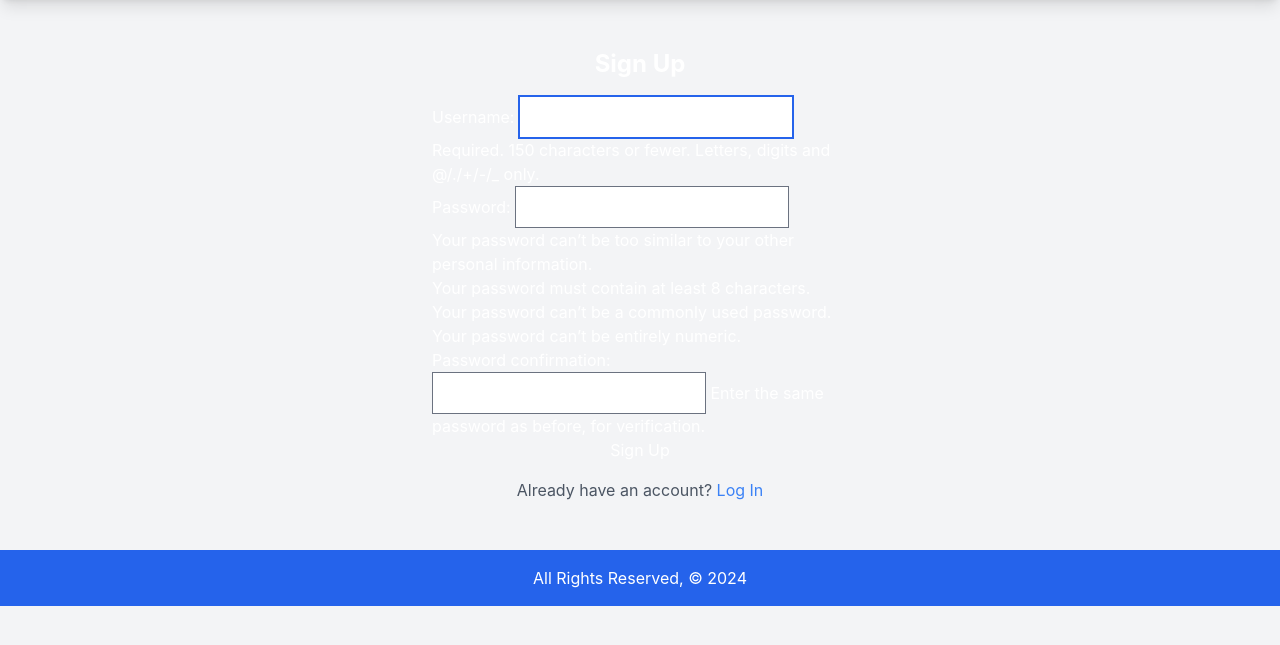
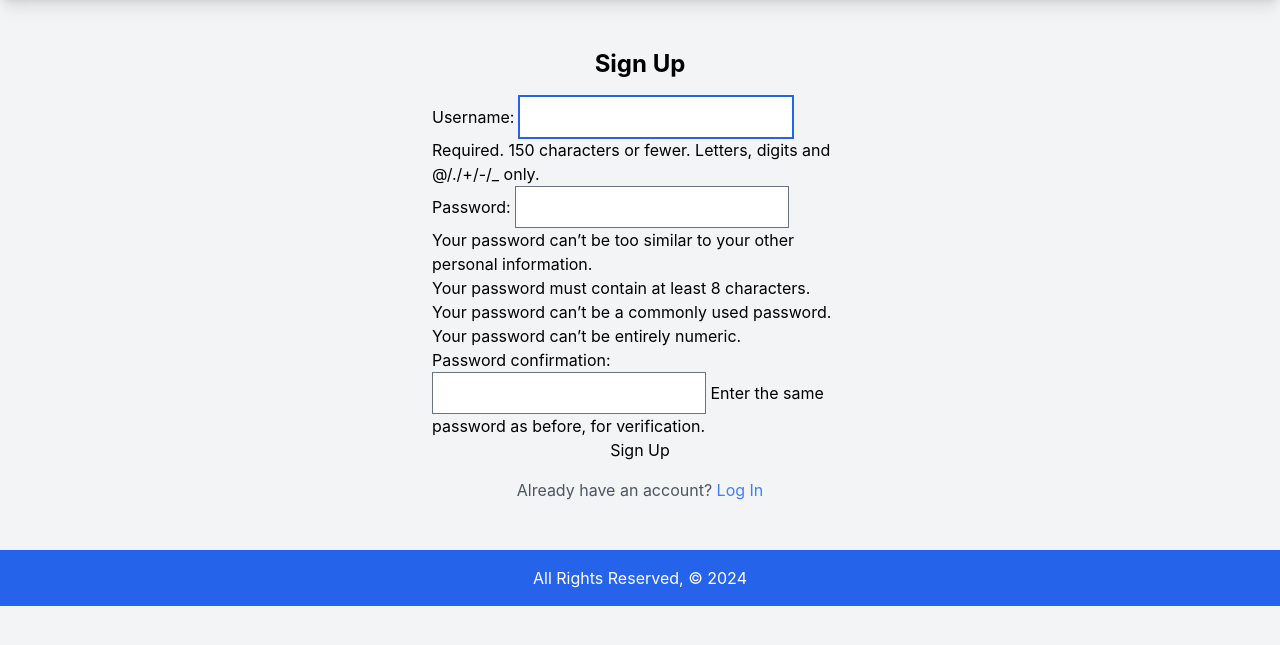
Before and after one commit to JaCrawford92/The-Celebrity-Picker, a Django app: page /accounts/signup/ in a window 1280 px wide. Shown: the part 64-709 px from the top of the page. Run offline with Django 5.2, Linux system fonts and the light colour scheme; style sheets or scripts are compiled from the project's sources; some libraries are stand-ins or nearby versions.

Commit message:
edit login and signup

```diff
--- a/celebritypicker_app/templates/registration/login.html
+++ b/celebritypicker_app/templates/registration/login.html
@@ -1,6 +1,6 @@
 {% extends 'celebritypicker/base.html' %}
 {% block content %}
-<div class="max-w-md mx-auto px-4 py-6 text-white">
+<div class="max-w-md mx-auto px-4 py-6">
     <h1 class="text-2xl font-bold text-center mb-4">Log In</h1>
     {% if form.errors %}
         <p class="text-red-500 text-center">Invalid username or password. Please try again.</p>
--- a/celebritypicker_app/templates/registration/signup.html
+++ b/celebritypicker_app/templates/registration/signup.html
@@ -1,6 +1,6 @@
 {% extends 'celebritypicker/base.html' %}
 {% block content %}
-<div class="max-w-md mx-auto px-4 py-6 text-white">
+<div class="max-w-md mx-auto px-4 py-6">
     <h1 class="text-2xl font-bold text-center mb-4">Sign Up</h1>
     {% if error_message %}
         <p class="text-red-500 text-center">{{ error_message }}</p>
```
